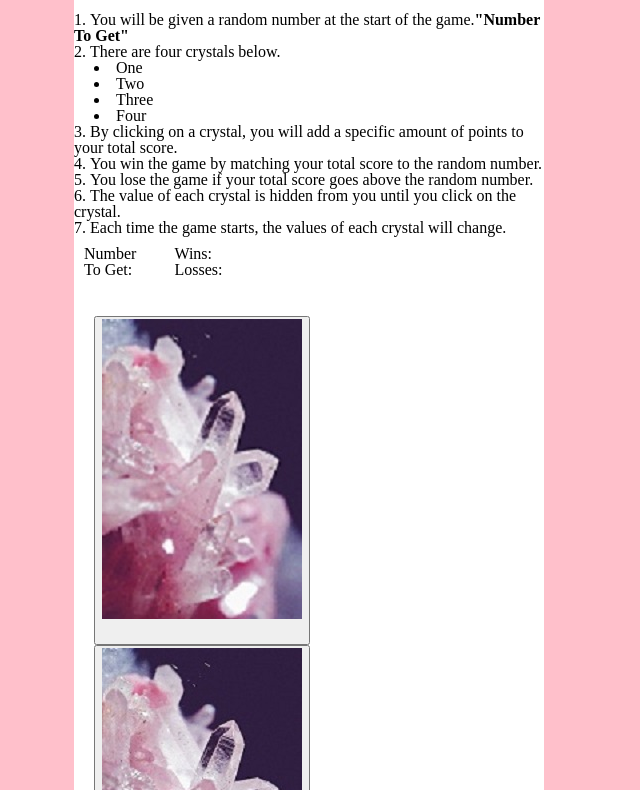
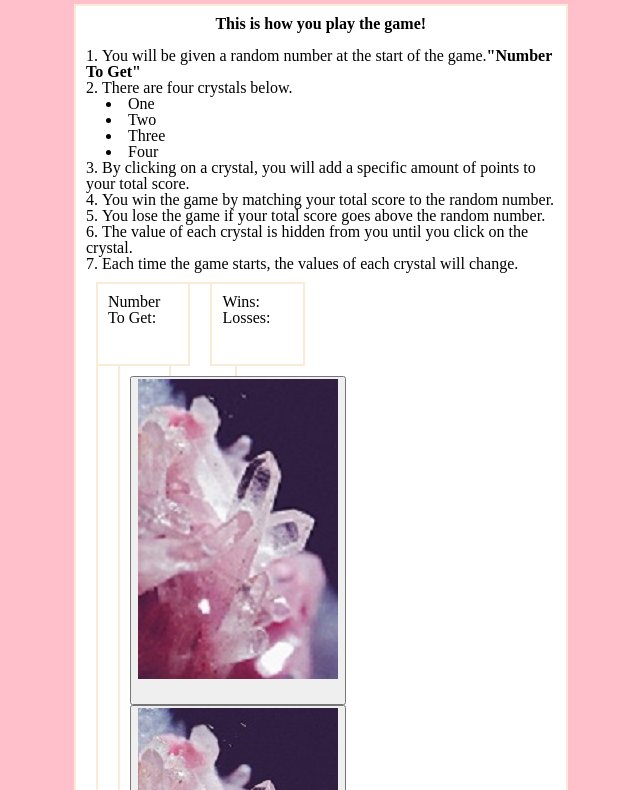
Before and after one commit to laceycmccomas/unit-4-game, a plain HTML site: page index.html in a window 1280 px wide. Shown: the part 80-870 px from the top of the page, without its empty margins (277-917 px from the left). Drawn offline with nearby package versions, Linux system fonts and the light colour scheme.

Commit message:
hw commit

```diff
--- a/assets/css/style.css
+++ b/assets/css/style.css
@@ -8,8 +8,10 @@ div{
 	margin: 10px;
 	width: 25%
 }
-
-
+div{
+	border: solid 2px antiquewhite;
+	padding: 10px;
+}
 h1, h3, span{
 	font-weight: bold;
 	text-align: center;
--- a/assets/javascript/game.js
+++ b/assets/javascript/game.js
@@ -80,7 +80,7 @@ $(document).ready(function(){
 	  userTotal = userTotal + num3;
 	  console.log("userTotal=" + userTotal);
 	  $('#finalTotal').text(userTotal);
-  //sets win/lose condition
+
 			if (userTotal == random){
 			yay();
 		  }
```
